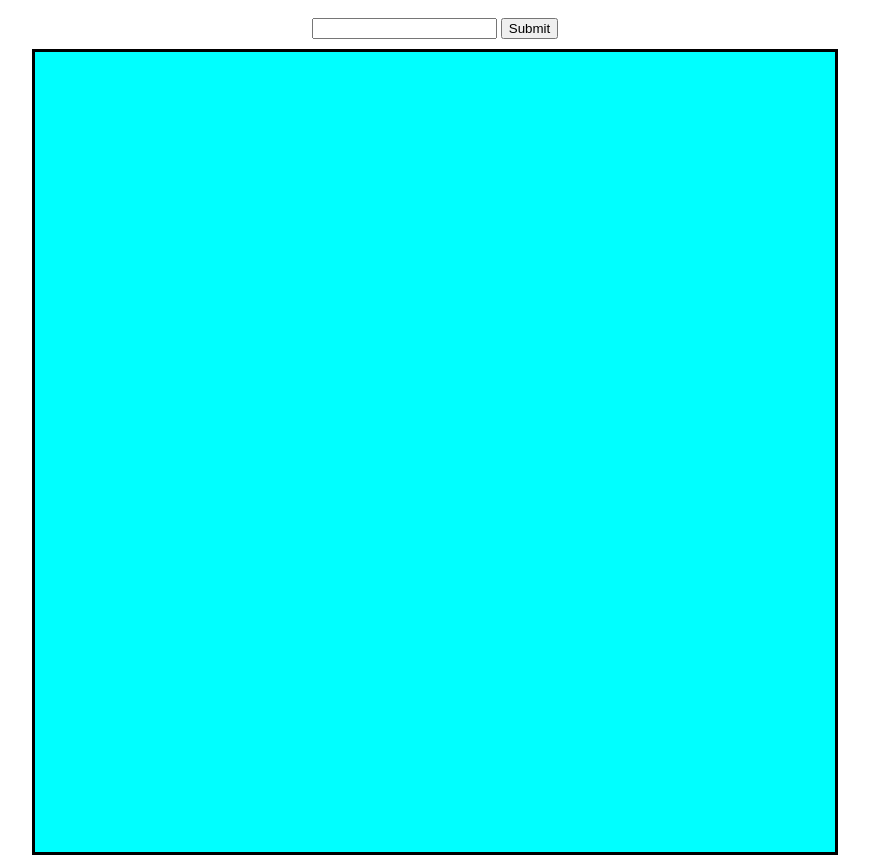
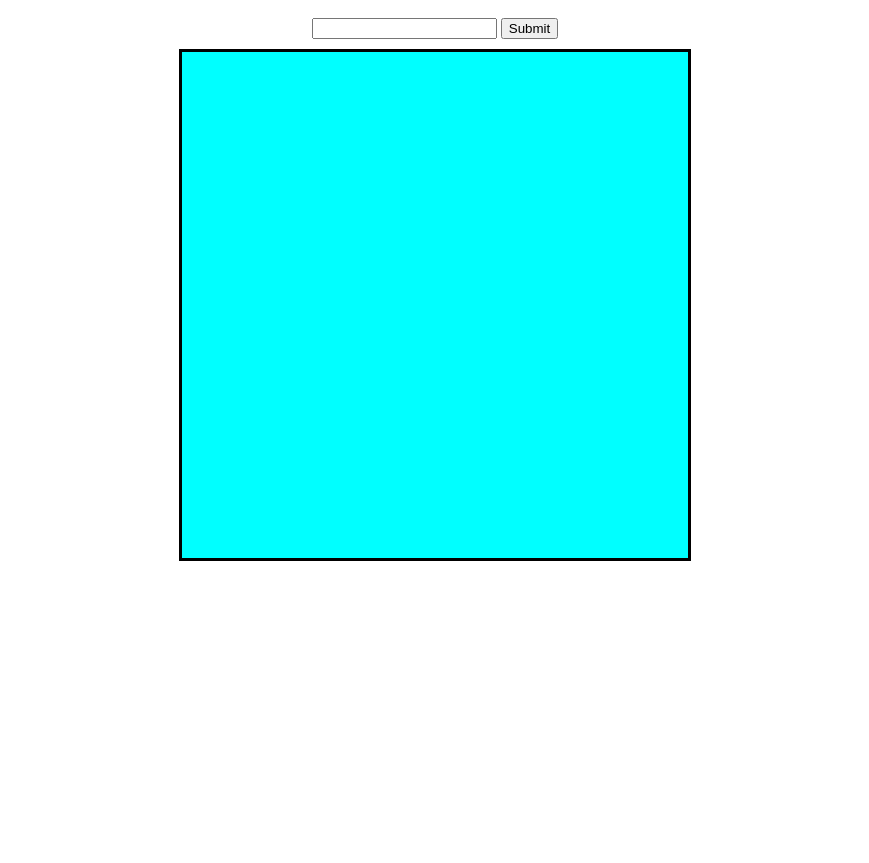
Before and after one commit to Lpanos/top-eas, a plain HTML site: page index.html in a window 1280 px wide. Shown: the whole page, without its empty margins (205-1074 px from the left). After the commit the page ends 800 px from the top, so only its background shows below. Drawn offline with Linux system fonts and the light colour scheme.

Commit message:
alter css for dynamic sizing added a 1/1 aspect ratio and width as a % to allow multiple devices to use the etch-a-sketch

```diff
--- a/styles.css
+++ b/styles.css
@@ -9,8 +9,8 @@ body{
     display: flex;
     flex-direction: column;
     border-style: solid;
-    width: 800px;
-    height: 800px;
+    aspect-ratio : 1 / 1;
+    width: 40%;
 }
 
 #input{
```
